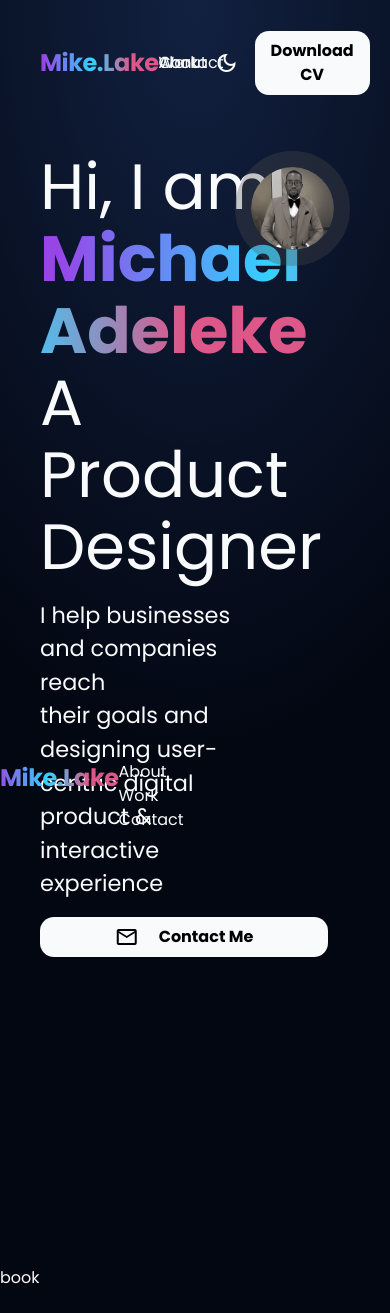
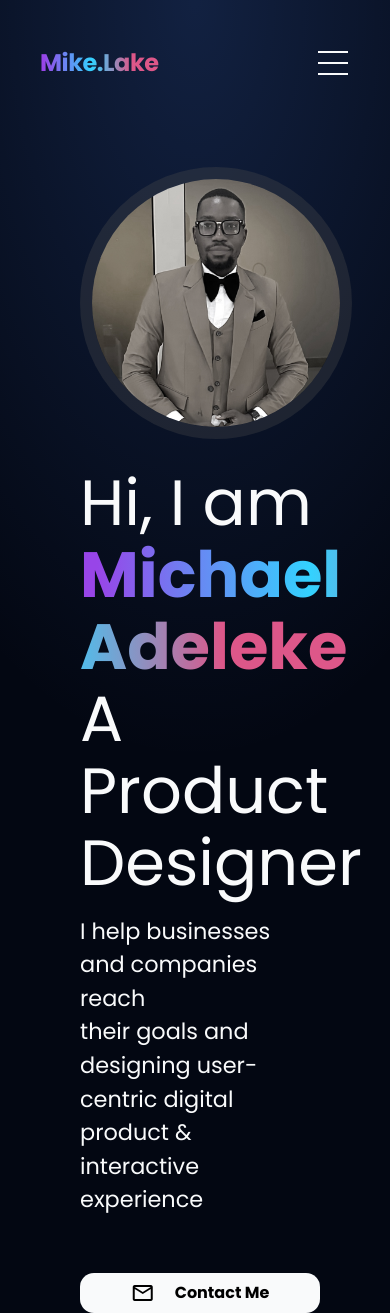
Before and after one commit to david-taiwo/mike-portffolio, a website: page public/index.html in a window 390 px wide. Before the commit the page ends 1290 px from the top, so only its background shows below. Drawn offline with nearby package versions, Linux system fonts and the light colour scheme.

Commit message:
header comp

```diff
--- /dev/null
+++ b/public/app.js
@@ -0,0 +1,6 @@
+function toggleMenu() {
+  const menu = document.querySelector(".menu-links");
+  const icon = document.querySelector(".hamburger-icon");
+  menu.classList.toggle("open");
+  icon.classList.toggle("open")
+}
--- a/public/custom.css
+++ b/public/custom.css
@@ -1,6 +1,11 @@
 /* custom.css */
 .gradient-text {
-  background: linear-gradient(89deg, #9845E8 3.33%, #33D2FF 43.52%, #DD5789 76.47%);
+  background: linear-gradient(
+    89deg,
+    #9845e8 3.33%,
+    #33d2ff 43.52%,
+    #dd5789 76.47%
+  );
   background-clip: text;
   -webkit-background-clip: text;
   -webkit-text-fill-color: transparent;
@@ -8,12 +13,35 @@
 }
 
 .gradient-bg {
-  background: radial-gradient(100% 100% at 50% 0%, rgba(78, 138, 255, 0.20) 0%, rgba(78, 138, 255, 0.00) 100%), var(--Gray-Dark-Default, #030712);
+  background: radial-gradient(
+      100% 100% at 50% 0%,
+      rgba(78, 138, 255, 0.2) 0%,
+      rgba(78, 138, 255, 0) 100%
+    ),
+    var(--Gray-Dark-Default, #030712);
 }
 
 .pics-border {
-  width: 425px;
+  /* width: 425px; */
   border-radius: 300px;
-  border-width: 1rem;
+  border-width: 12px;
   border-color: var(--Gray-2, #4f4f4f50);
 }
+
+.hamburger-icon span {
+  display: block;
+  width: 30px;
+  height: 2px;
+  background-color: #f9fafb;
+  transition: all 0.3s ease-in-out;
+}
+
+.hamburger-icon.open span:nth-child(1) {
+  transform: rotate(45deg) translate(10px, 5px);
+}
+.hamburger-icon.open span:nth-child(2) {
+  opacity: 0;
+}
+.hamburger-icon.open span:nth-child(3) {
+  transform: rotate(-45deg) translate(10px, -5px);
+}
--- a/public/index.html
+++ b/public/index.html
@@ -17,7 +17,7 @@
     <link rel="stylesheet" href="custom.css" />
   </head>
 
-  <body class="bg-frame-bg font-poppins">
+  <body class="bg-frame-bg font-poppins w-[100vw]">
     <header class="gradient-bg h-[90vh] px-10">
       <!-- Nav Section -->
       <nav class="h-[15vh] flex justify-between items-center flex-1">
@@ -26,7 +26,7 @@
         >
           Mike.Lake
         </div>
-        <div class="flex justify-center items-center gap-14">
+        <div class="flex justify-center items-center gap-14 hidden lg:flex">
           <div class="text-tx-c1">
             <ul class="grid grid-cols-3">
               <li><a href="#about">About</a></li>
@@ -41,11 +41,26 @@
             <button class="btn text-tx">Download CV</button>
           </div>
         </div>
+        <!-- Hamburger icon -->
+        <div class="lg:hidden">
+          <div
+            class="hamburger-icon flex flex-col justify-between h-6 w-8 cursor-pointer"
+            onclick="toggleMenu()"
+          >
+            <span></span>
+            <span></span>
+            <span></span>
+          </div>
+        </div>
       </nav>
 
-      <div class="h-[75vh] text-tx-c1 flex justify-between py-6">
-        <div class="flex flex-col items-start w-[50vw] flex-shrink-0 gap-4">
-          <h1 class="text-[4rem] leading-[4.5rem]">
+      <div
+        class="lg:h-[85vh] text-tx-c1 flex px-10 mt-10 gap-7 justify-between overflow-visible phone:flex-col-reverse"
+      >
+        <div
+          class="flex flex-col justify-ev items-start w-[50vw] flex-shrink-0 gap-4"
+        >
+          <h1 class="text-[4rem] leading-[4.5rem] phone:text-[2rem]">
             Hi, I am <br /><span class="font-bold gradient-text"
               >Michael Adeleke</span
             >
@@ -56,13 +71,15 @@
             their goals and designing user-centric digital <br />
             product & interactive experience
           </p>
-          <button class="flex justify-center gap-5 btn text-black w-[18rem]">
+          <button
+            class="flex justify-center gap-5 mt-10 btn text-black w-[15rem]"
+          >
             <span class="material-symbols-outlined"> mail </span>
             Contact Me
           </button>
         </div>
 
-        <div>
+        <div class="phone:w-[17rem]">
           <img
             src="./assets/image 2.png"
             alt="profile image"
@@ -70,34 +87,31 @@
           />
         </div>
       </div>
-
     </header>
 
-
     <!-- Hamburger Nav Section -->
-    <nav class="text-tx-c1 flex h-[60vh]">
+    <!-- <div class="menu-links">
+      <nav class="flex justify-between items-center w-full p-4">
         <div
-        class="text-2xl font-bold leading-9 tracking-tight gradient-text"
+          class="text-center text-2xl font-bold leading-9 tracking-tight gradient-text"
         >
           Mike.Lake
         </div>
-
-      <div class="hamburger-menu">
-        <div class="hamburger-icon" onclick="toggleMenu()">
+        <div
+          class="hamburger-icon open flex flex-col justify-between h-6 w-8 cursor-pointer"
+          onclick="toggleMenu()"
+        >
           <span></span>
           <span></span>
           <span></span>
         </div>
-        <div class="menu-links">
-          <ul>
+      </nav>
+      <ul class="text-tx-c1 text-center">
         <li><a href="#about" onclick="toggleMenu()">About</a></li>
-            <li><a href="#goals" onclick="toggleMenu()">Work</a></li>
+        <li><a href="#work" onclick="toggleMenu()">Work</a></li>
         <li><a href="#contact" onclick="toggleMenu()">Contact</a></li>
       </ul>
-        </div>
-      </div>
-    </nav>
-    <h1 class="text-tx-c1">book</h1>
+    </div> -->
+    <script src="app.js"></script>
   </body>
 </html>
-</div>
--- a/tailwind.config.js
+++ b/tailwind.config.js
@@ -1,6 +1,6 @@
 /** @type {import('tailwindcss').Config} */
 module.exports = {
-  content: ["./public/index.html}"],
+  content: ["./public/index.html"],
   theme: {
     extend: {
       colors: {
@@ -17,6 +17,9 @@ module.exports = {
       borderRadius: {
         twelve: "12px",
       },
+      screens: {
+        phone: { max: "390px" }, // Custom breakpoint
+      },
     },
   },
   plugins: [],
```
Also changed, not shown: public/styles.css. Lines whose indentation alone changed are shown as unchanged.
